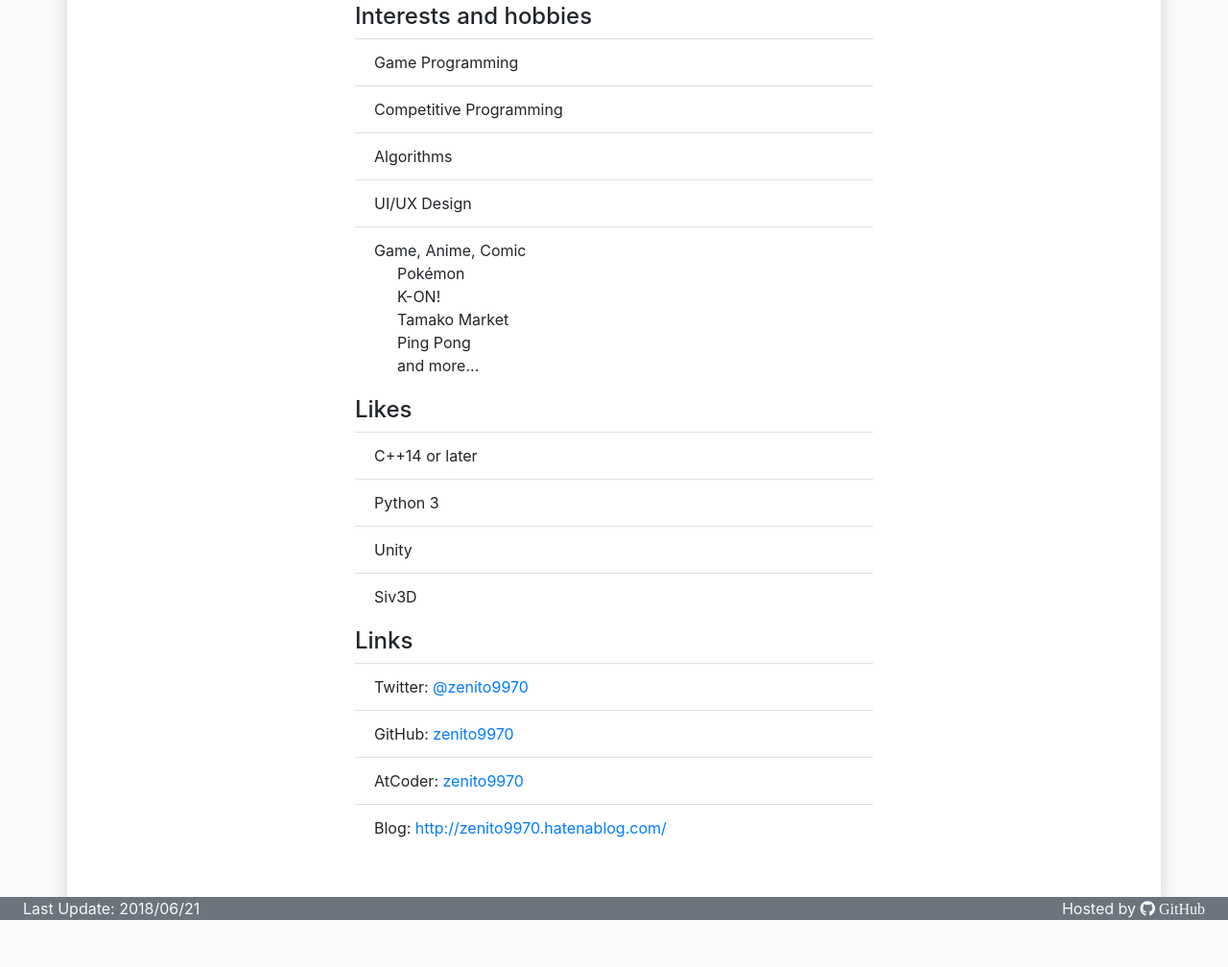
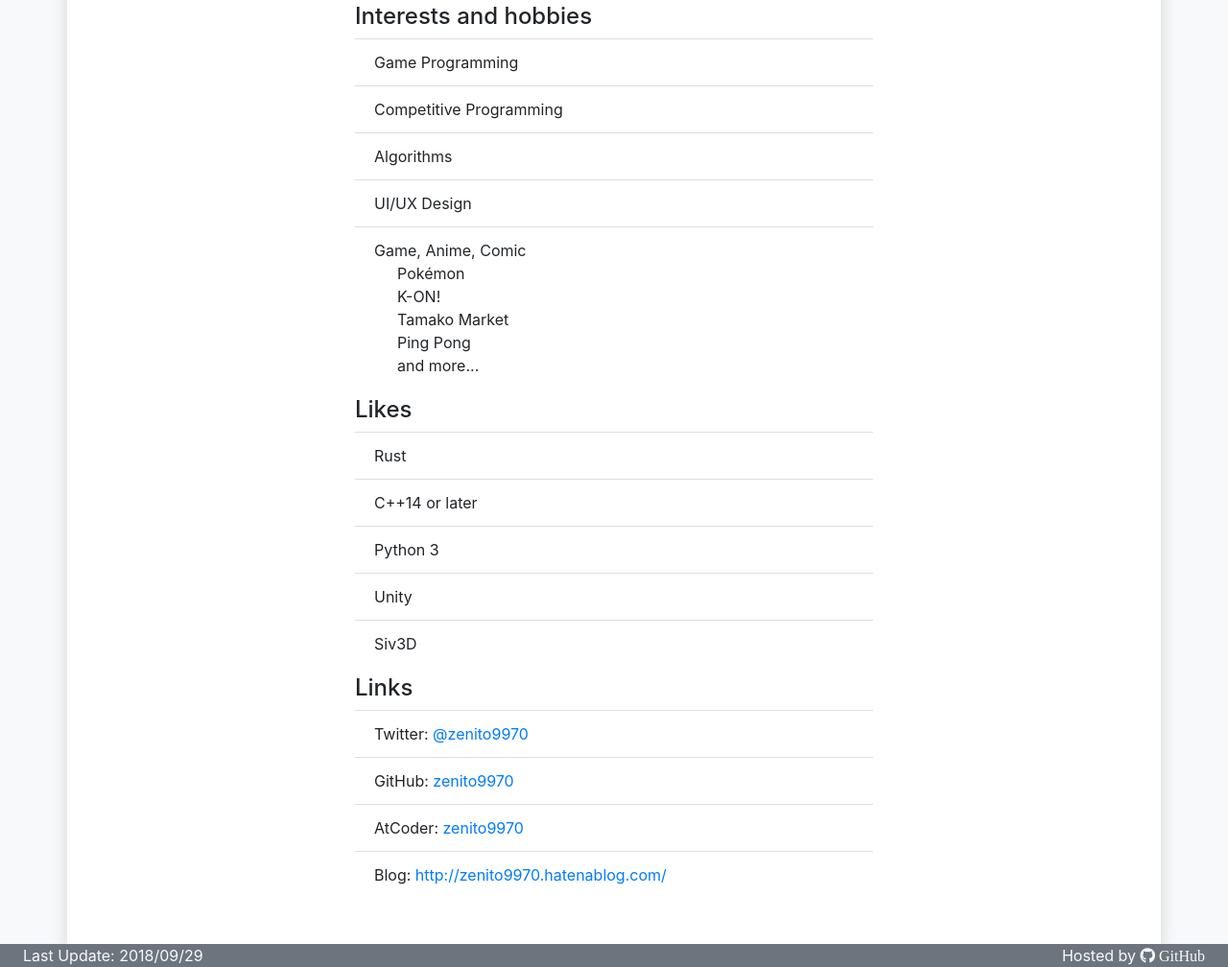
Before and after one commit to zenito9970/zenito9970.github.io, a plain HTML site: page index.html in a window 1280 px wide. Shown: the part 120-1128 px from the top of the page at 96% size. Before the commit the page ends 1079 px from the top, so only its background shows below. Drawn offline with nearby package versions, Linux system fonts and the light colour scheme.

Commit message:
add Rust to Likes

```diff
--- a/index.html
+++ b/index.html
@@ -41,6 +41,7 @@
         <div class="mt-2" id="Likes">
           <p class="h4">Likes</p>
           <ul class="list-group list-group-flush">
+            <li class="list-group-item">Rust</li>
             <li class="list-group-item">C++14 or later</li>
             <li class="list-group-item">Python 3</li>
             <li class="list-group-item">Unity</li>
@@ -60,7 +61,7 @@
     </div>
   </div>
   <footer class="px-4 bg-secondary text-light">
-    <div class="float-left text-left">Last Update: 2018/06/21</div>
+    <div class="float-left text-left">Last Update: 2018/09/29</div>
     <div class="float-none text-right">Hosted by <i class="fab fa-github"> GitHub</i></div>
   </footer>
 
```
